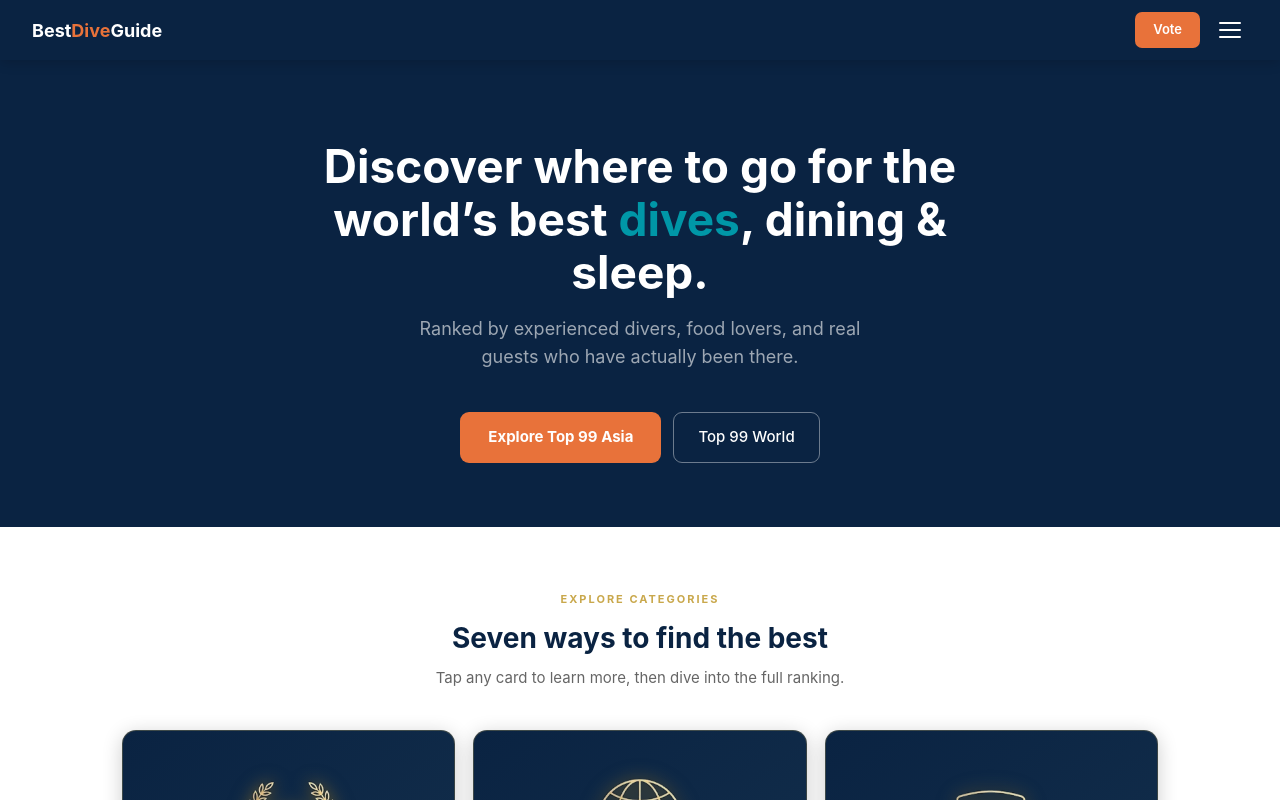
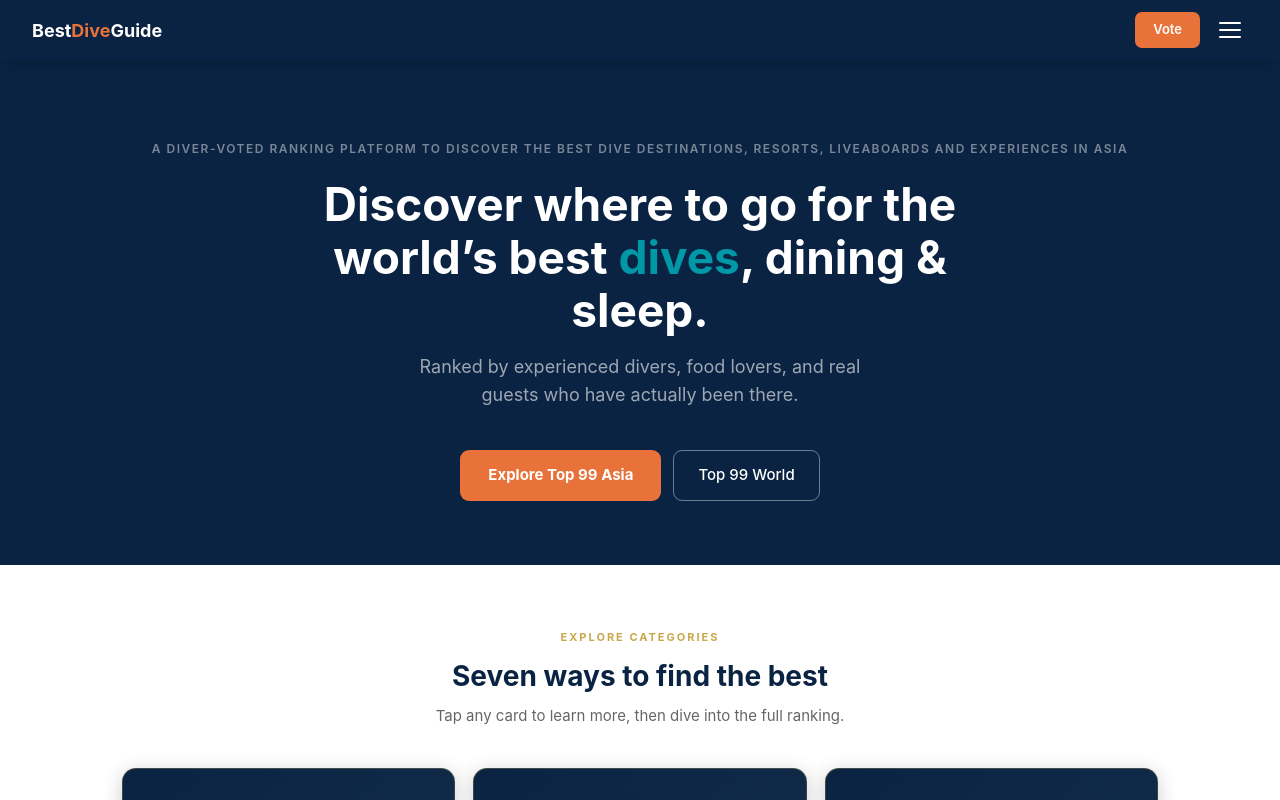
Before and after one commit to nicvdb80-cell/bestdiveguide, a Next.js app: page / in a window 1280 px wide. Shown: the top 800 px of the page. Built offline with nearby package versions, Linux system fonts and the light colour scheme.

Commit message:
feat: add About tagline to homepage hero

```diff
--- a/src/app/page.tsx
+++ b/src/app/page.tsx
@@ -42,6 +42,9 @@ export default function Home() {
     <div style={{fontFamily:"Inter,system-ui,sans-serif",minHeight:"100vh",background:"#fff"}}>
       <Nav />
       <div style={{background:"#0A2342",padding:"clamp(3rem,8vw,5rem) clamp(1rem,3vw,2rem) clamp(2rem,6vw,4rem)",textAlign:"center"}}>
+        <p style={{fontSize:12,fontWeight:600,letterSpacing:"1.5px",textTransform:"uppercase",color:"rgba(255,255,255,0.45)",marginBottom:"1.25rem",margin:"0 auto 1.25rem"}}>
+          A diver-voted ranking platform to discover the best dive destinations, resorts, liveaboards and experiences in Asia
+        </p>
         <h1 style={{color:"#fff",fontSize:"clamp(28px,5.5vw,46px)",fontWeight:700,lineHeight:1.15,maxWidth:680,margin:"0 auto 1rem"}}>
           Discover where to go for the world’s best <span style={{color:"#0097A7"}}>dives</span>, dining & sleep.
         </h1>
```
